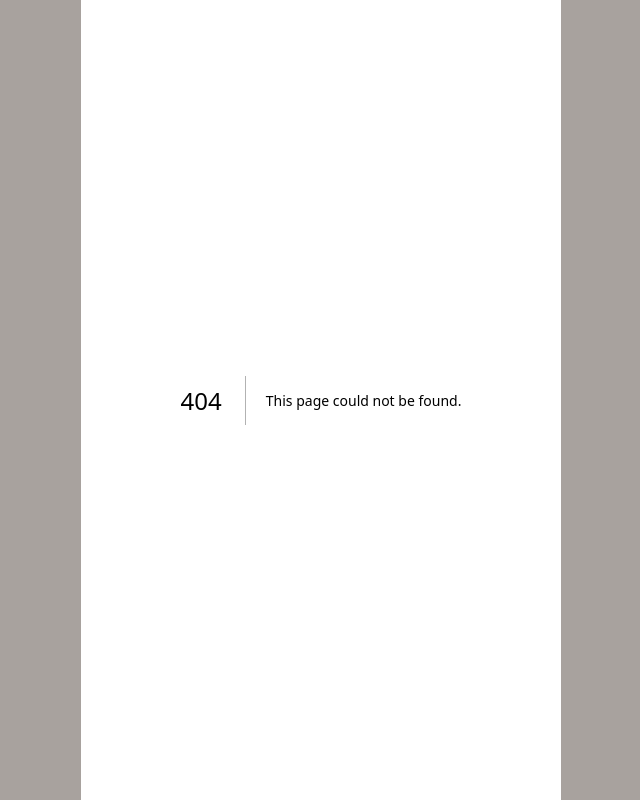
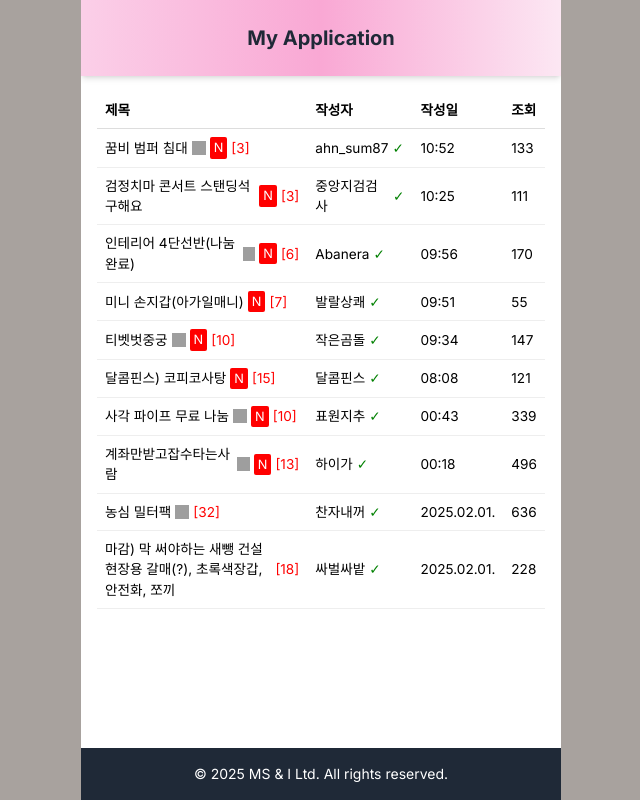
Before and after one commit to k800712/front-assignments-main, a Next.js app: page /assignments/posts in a window 1280 px wide. Before the commit this address had no page. Shown: the whole page, without its empty margins (319-959 px from the left). Built offline with nearby package versions, Linux system fonts and the light colour scheme; grey boxes are pictures that could not be loaded.

Commit message:
- "카페 게시글 목록 페이지 추가" - "홈 데이터에 게시글 목록 카드 추가"

```diff
--- /dev/null
+++ b/src/app/assignments/posts/page.tsx
@@ -0,0 +1,167 @@
+import Link from 'next/link';
+
+export default function Page() {
+    const posts = [
+        {
+            id: 1,
+            title: '꿈비 범퍼 침대',
+            writer: 'ahn_sum87',
+            createdAt: '10:52',
+            viewCount: 133,
+            commentCount: 3,
+            isNew: true,
+            hasImage: true
+        },
+        {
+            id: 2,
+            title: '검정치마 콘서트 스탠딩석 구해요',
+            writer: '중앙지검검사',
+            createdAt: '10:25',
+            viewCount: 111,
+            commentCount: 3,
+            isNew: true
+        },
+        {
+            id: 3,
+            title: '인테리어 4단선반(나눔완료)',
+            writer: 'Abanera',
+            createdAt: '09:56',
+            viewCount: 170,
+            commentCount: 6,
+            isNew: true,
+            hasImage: true
+        },
+        {
+            id: 4,
+            title: '미니 손지갑(아가일매니)',
+            writer: '발랄상쾌',
+            createdAt: '09:51',
+            viewCount: 55,
+            commentCount: 7,
+            isNew: true
+        },
+        {
+            id: 5,
+            title: '티벳벗중궁',
+            writer: '작은곰돌',
+            createdAt: '09:34',
+            viewCount: 147,
+            commentCount: 10,
+            isNew: true,
+            hasImage: true
+        },
+        {
+            id: 6,
+            title: '달콤핀스) 코피코사탕',
+            writer: '달콤핀스',
+            createdAt: '08:08',
+            viewCount: 121,
+            commentCount: 15,
+            isNew: true
+        },
+        {
+            id: 7,
+            title: '사각 파이프 무료 나눔',
+            writer: '표원지추',
+            createdAt: '00:43',
+            viewCount: 339,
+            commentCount: 10,
+            isNew: true,
+            hasImage: true
+        },
+        {
+            id: 8,
+            title: '계좌만받고잡수타는사람',
+            writer: '하이가',
+            createdAt: '00:18',
+            viewCount: 496,
+            commentCount: 13,
+            isNew: true,
+            hasImage: true
+        },
+        {
+            id: 9,
+            title: '농심 밀터팩',
+            writer: '찬자내꺼',
+            createdAt: '2025.02.01.',
+            viewCount: 636,
+            commentCount: 32,
+            hasImage: true
+        },
+        {
+            id: 10,
+            title: '마감) 막 써야하는 새뺑 건설현장용 갈매(?), 초록색장갑, 안전화, 쪼끼',
+            writer: '싸벌싸밭',
+            createdAt: '2025.02.01.',
+            viewCount: 228,
+            commentCount: 18
+        }
+    ];
+
+    return (
+        <div style={{ padding: '16px' }}>
+            <table style={{ width: '100%', borderCollapse: 'collapse', fontSize: '0.9rem' /* 글자 크기 조정 */ }}>
+                <thead>
+                <tr style={{ borderBottom: '1px solid #ddd', fontSize: '0.85rem' }}>
+                    <th style={{ padding: '8px', textAlign: 'left' }}>제목</th>
+                    <th style={{ padding: '8px', textAlign: 'left' }}>작성자</th>
+                    <th style={{ padding: '8px', textAlign: 'left' }}>작성일</th>
+                    <th style={{ padding: '8px', textAlign: 'left' }}>조회</th>
+                </tr>
+                </thead>
+                <tbody>
+                {posts.map((post) => (
+                    <tr key={post.id} style={{ borderBottom: '1px solid #eee' }}>
+                        <td style={{ padding: '8px', fontSize: '0.9rem' }}>
+                            <Link
+                                href={`/posts/${post.id}`}
+                                style={{
+                                    textDecoration: 'none',
+                                    color: 'inherit',
+                                    display: 'flex',
+                                    alignItems: 'center',
+                                    gap: '4px',
+                                    fontSize: '0.85rem' /* 링크 글자 크기 조정 */
+                                }}
+                            >
+                                {post.title}
+                                {post.hasImage && (
+                                    <span style={{
+                                        width: '14px', /* 아이콘 크기 조정 */
+                                        height: '14px',
+                                        backgroundImage: 'url(/image-icon.png)',
+                                        display: 'inline-block'
+                                    }}></span>
+                                )}
+                                {post.isNew && (
+                                    <span style={{
+                                        backgroundColor: '#ff0000',
+                                        color: 'white',
+                                        padding: '1px 4px',
+                                        borderRadius: '2px',
+                                        fontSize: '0.8rem' /* "N" 크기 줄이기 */
+                                    }}>N</span>
+                                )}
+                                <span style={{ color: '#ff0000', fontSize: '0.85rem' }}>[{post.commentCount}]</span>
+                            </Link>
+                        </td>
+                        <td style={{ padding: '8px', fontSize: '0.85rem' }}>
+                <span style={{
+                    display: 'flex',
+                    alignItems: 'center',
+                    gap: '4px',
+                    fontSize: '0.85rem' /* 작성자 글자 크기 */
+                }}>
+                  {post.writer}
+                    <span style={{ color: 'green', fontSize: '0.85rem' }}>✓</span>
+                </span>
+                        </td>
+                        <td style={{ padding: '8px', fontSize: '0.85rem' }}>{post.createdAt}</td>
+                        <td style={{ padding: '8px', fontSize: '0.85rem' }}>{post.viewCount}</td>
+                    </tr>
+                ))}
+                </tbody>
+            </table>
+        </div>
+    );
+}
--- a/src/app/page.tsx
+++ b/src/app/page.tsx
@@ -19,6 +19,12 @@ const assignments = [
         path: "counter",
         title: "counter 만들기",
         description: "object 형식의 데이터를 만들고 그것을 이용해서 counter 카드 만들기",
+    },
+    {
+        order: 4,
+        path: "posts",
+        title: "카페 게시글 목록",
+        description: "게시글 목록 clone 하기",
     },
 ];
 
```
